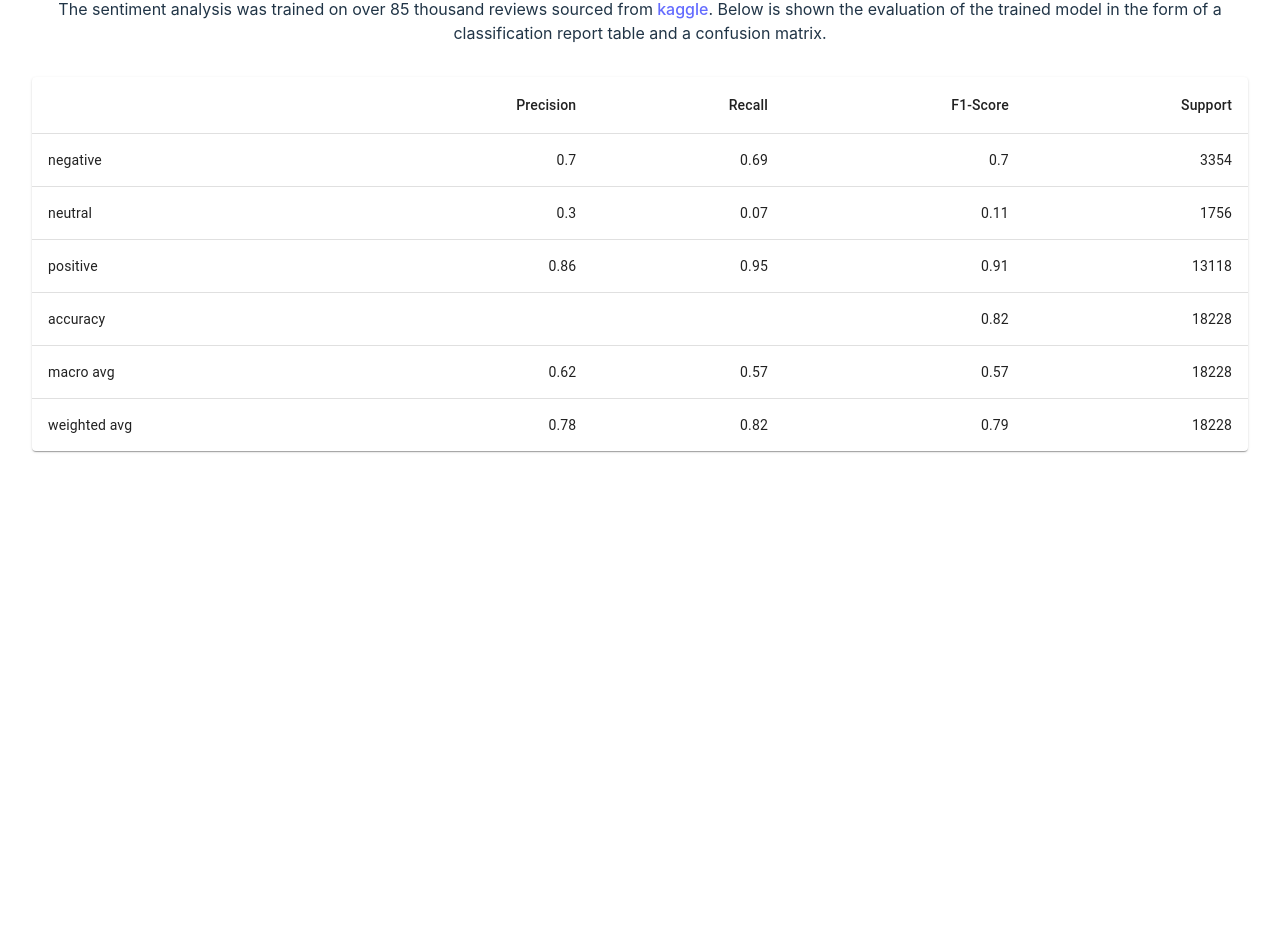
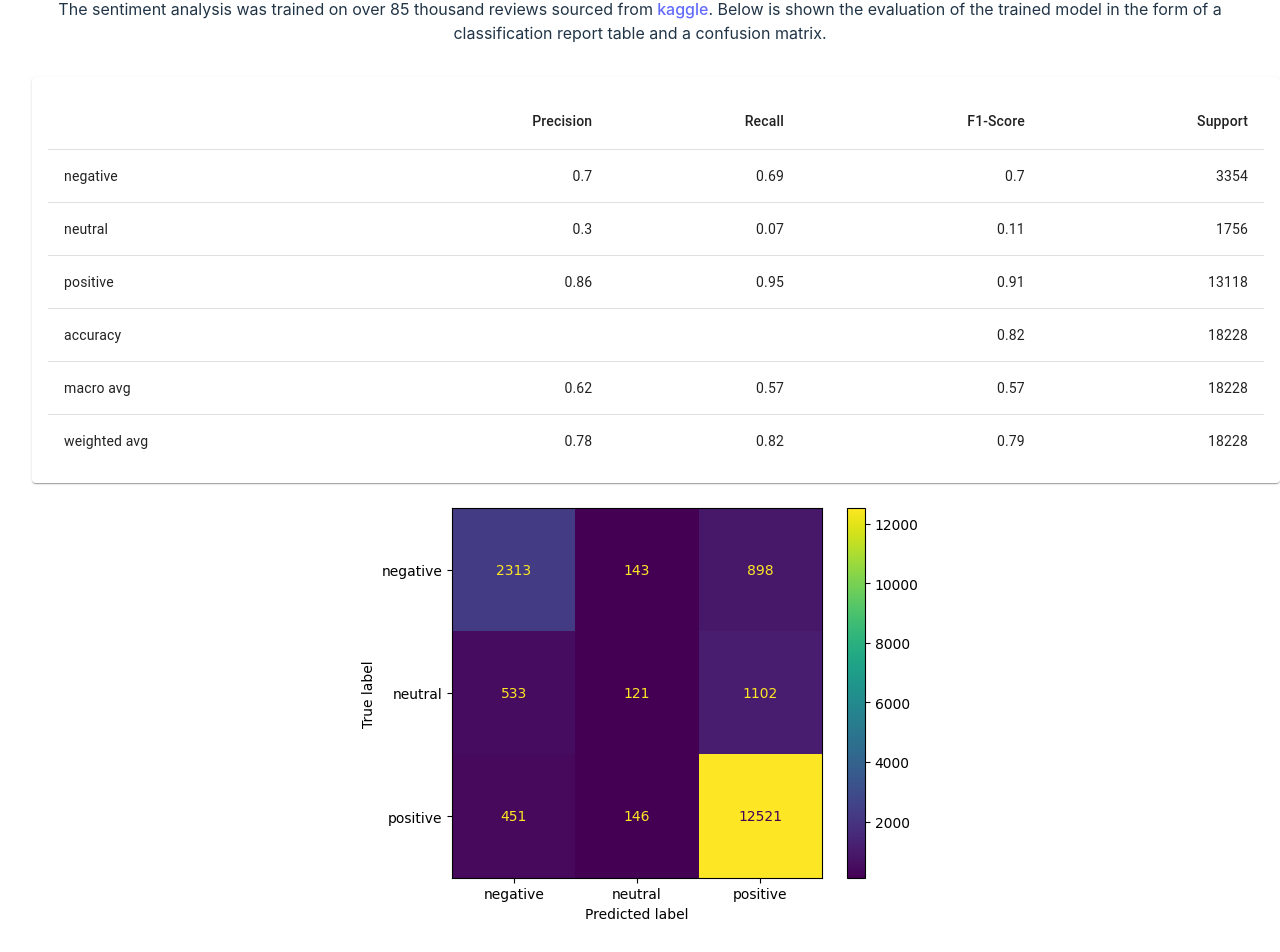
Before and after one commit to Benzux/CloudComputing25Front, a React (Vite) app: page / in a window 1280 px wide. Shown: the part 309-1261 px from the top of the page. Before the commit the page ends 800 px from the top, so only its background shows below. Built offline with nearby package versions, Linux system fonts and the light colour scheme.

Commit message:
added confusion matrix

```diff
--- a/src/App.css
+++ b/src/App.css
@@ -14,6 +14,12 @@
 .logo:hover {
   filter: drop-shadow(0 0 2em #646cffaa);
 }
+.matrix {
+  padding: 1em;
+}
+.table {
+  padding: 1em;
+}
 
 .card {
   padding: 1em;
--- a/src/App.tsx
+++ b/src/App.tsx
@@ -1,5 +1,6 @@
 import pandasLogo from './assets/pandas_logo.png'
 import malLogo from './assets/mal.png'
+import confusionMatrix from './assets/confusion_matrix.png'
 import './App.css'
 import Table from '@mui/material/Table';
 import TableBody from '@mui/material/TableBody';
@@ -53,7 +54,7 @@ function App() {
            Below is shown the evaluation of the trained model in the form of a classification report table and a confusion matrix.
         </p>
         </div>
-        <TableContainer component={Paper}>
+        <TableContainer component={Paper} className='table'>
           <Table sx={{minWidth: 650}} aria-label="classification report table">
             <TableHead>
               <TableRow>
@@ -80,7 +81,8 @@ function App() {
             </TableBody>
           </Table>
         </TableContainer>
-        </>
+        <img src={confusionMatrix} className="matrix" alt="Confusion Matrix" />
+      </>
     )
   }
 
```
Also changed, not shown: src/assets/confusion_matrix.png (added).
